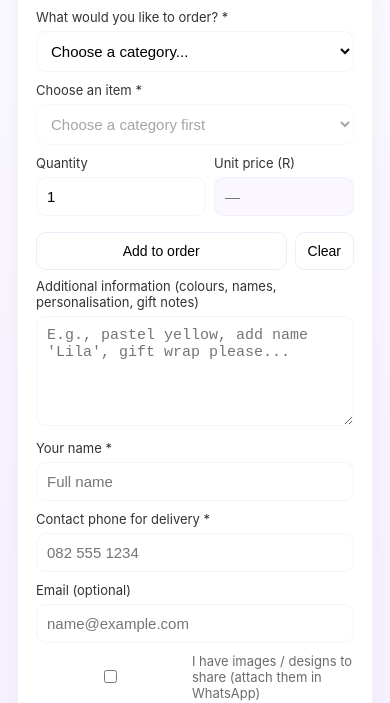
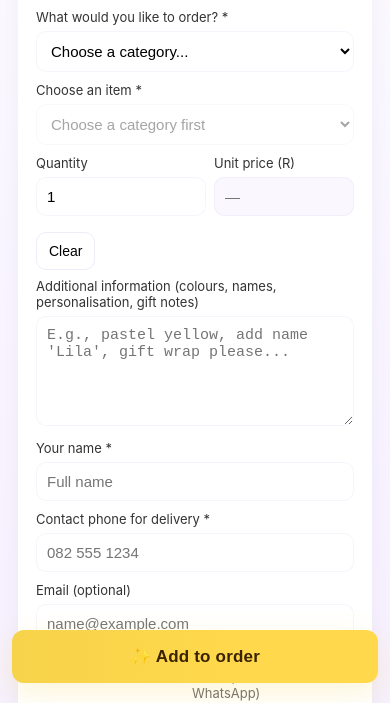
Before and after one commit to BiancaSteyn/BCH-Order-Form, a plain HTML site: page index.html in a window 390 px wide. Shown: the part 147-850 px from the top of the page. Drawn offline with Linux system fonts and the light colour scheme.

Commit message:
Update index.html

```diff
--- a/index.html
+++ b/index.html
@@ -17,6 +17,7 @@
       --card-radius:12px;
       --shadow:0 8px 28px rgba(100,70,170,0.08);
     }
+
     *{box-sizing:border-box}
     body{
       margin:0;
@@ -26,48 +27,126 @@
       padding:18px;
       -webkit-font-smoothing:antialiased;
     }
+
     .container{max-width:1100px;margin:0 auto}
-    .card{ background:var(--panel); border-radius:var(--card-radius); box-shadow:var(--shadow); padding:18px; overflow:hidden; }
+    .card{
+      background:var(--panel);
+      border-radius:var(--card-radius);
+      box-shadow:var(--shadow);
+      padding:18px;
+      overflow:hidden;
+    }
+
     header{display:flex;gap:12px;align-items:center}
-    .logo{ width:48px; height:48px; border-radius:12px; background:linear-gradient(135deg,var(--accent),var(--accent-2)); display:flex; align-items:center; justify-content:center; box-shadow:0 8px 22px rgba(139,90,223,0.12); overflow:hidden; flex-shrink:0; }
-    .logo img{ width:100%; height:100%; object-fit:contain; display:block; }
-    @media (min-width:900px){ .logo{ width:64px; height:64px; } }
-    h1{ margin:0; font-size:20px; color:var(--accent); background:var(--bee-yellow-soft); display:inline-block; padding:4px 8px; border-radius:8px; }
-    p.lead{ margin:6px 0 12px; color:var(--muted); font-size:14px }
-    .grid{ display:grid; grid-template-columns:1fr; gap:16px; margin-top:12px }
-    @media (min-width:920px){ .grid{ grid-template-columns:1fr 360px } }
-    label{ display:block; font-size:13px; color:#333; margin-bottom:6px }
-    select,input,textarea{ width:100%; padding:10px; border-radius:10px; border:1px solid rgba(120,90,200,0.06); font-size:15px; margin-bottom:10px; background:white }
-    textarea{ min-height:110px; resize:vertical }
-    input[readonly]{ background:#faf7ff; color:#222; border:1px solid rgba(120,90,200,0.06); cursor:not-allowed; }
-    .row{ display:flex; gap:8px }
-    .row .col{ flex:1 }
-    .btns{ display:flex; gap:8px; flex-wrap:wrap; margin-top:8px }
-    button.primary{ background:linear-gradient(90deg,var(--accent),var(--accent-2)); color:white; border:none; padding:12px 14px; border-radius:10px; cursor:pointer; font-weight:700; font-size:15px; box-shadow:0 6px 18px rgba(139,90,223,0.12); }
+    .logo{
+      width:48px;height:48px;border-radius:12px;
+      background:linear-gradient(135deg,var(--accent),var(--accent-2));
+      display:flex;align-items:center;justify-content:center;
+      box-shadow:0 8px 22px rgba(139,90,223,0.12);overflow:hidden;flex-shrink:0;
+    }
+    .logo img{width:100%;height:100%;object-fit:contain;display:block}
+    @media (min-width:900px){ .logo{width:64px;height:64px} }
+
+    h1{margin:0;font-size:20px;color:var(--accent);background:var(--bee-yellow-soft);display:inline-block;padding:4px 8px;border-radius:8px}
+    p.lead{margin:6px 0 12px;color:var(--muted);font-size:14px}
+
+    .grid{display:grid;grid-template-columns:1fr;gap:16px;margin-top:12px}
+    @media (min-width:920px){ .grid{grid-template-columns:1fr 360px} }
+
+    label{display:block;font-size:13px;color:#333;margin-bottom:6px}
+    select,input,textarea{width:100%;padding:10px;border-radius:10px;border:1px solid rgba(120,90,200,0.06);font-size:15px;margin-bottom:10px;background:white}
+    textarea{min-height:110px;resize:vertical}
+    input[readonly]{background:#faf7ff;color:#222;border:1px solid rgba(120,90,200,0.06);cursor:not-allowed}
+
+    .row{display:flex;gap:8px}
+    .row .col{flex:1}
+
+    .btns{display:flex;gap:8px;flex-wrap:wrap;margin-top:8px}
+
+    button.primary{
+      background:linear-gradient(90deg,var(--accent),var(--accent-2));
+      color:white;border:none;padding:12px 14px;border-radius:10px;cursor:pointer;font-weight:700;font-size:15px;
+      box-shadow:0 6px 18px rgba(139,90,223,0.12);
+    }
     button.primary:hover{ box-shadow:0 10px 28px rgba(247,211,75,0.12); transform:translateY(-1px); }
-    button.ghost{ background:transparent; border:1px solid rgba(120,90,200,0.12); padding:10px 12px; border-radius:10px; cursor:pointer; font-size:14px; }
+
+    button.ghost{ background:transparent;border:1px solid rgba(120,90,200,0.12);padding:10px 12px;border-radius:10px;cursor:pointer;font-size:14px; }
     button.ghost:hover{ border-color:var(--bee-yellow); }
-    .cart{ border-radius:10px; padding:10px; background:#fff; border:1px dashed var(--bee-yellow); }
-    .cart-row{ display:flex; gap:8px; align-items:center; padding:8px 0; border-bottom:1px solid #faf7fb }
-    .cart-row:last-child{ border-bottom:0 }
-    .cart-row .desc{ flex:1 }
-    .muted{ color:var(--muted); font-size:13px }
-    .total{ font-weight:700; font-size:16px; margin-top:8px }
-    .preview{ background:#fff; border-radius:8px; padding:12px; margin-top:12px; border:1px dashed rgba(120,90,200,0.06); font-family:"Courier New",monospace; white-space:pre-wrap; font-size:14px }
-    .vinyl-controls{ display:grid; grid-template-columns:1fr 1fr; gap:8px }
-    @media (max-width:420px){ .vinyl-controls{ grid-template-columns:1fr } }
-    .mini-gallery{ display:flex; flex-wrap:wrap; gap:8px; margin-top:8px }
-    .mini{ width:72px; height:72px; border-radius:10px; background:var(--bee-yellow-soft); display:flex; align-items:center; justify-content:center; overflow:hidden; border:1px solid rgba(120,90,200,0.06) }
-    .mini img{ width:100%; height:100%; object-fit:cover }
-    .muted-note{ font-size:13px; color:var(--muted); margin-top:10px }
-    .price-note{ font-style:italic; font-size:13px; color:var(--muted); margin-top:6px }
 
-    .item-preview { margin-top:10px; border-radius:10px; background:#fff; padding:8px; display:flex; flex-direction:column; gap:8px; align-items:center; justify-content:center; border:1px solid rgba(120,90,200,0.06); }
-    .item-preview img{ max-width:100%; max-height:160px; object-fit:contain; display:block; }
-    .item-caption{ font-weight:700; color:var(--accent); font-size:14px; text-align:center; }
-    .item-price{ font-size:13px; color:#222; text-align:center; }
+    .cart{border-radius:10px;padding:10px;background:#fff;border:1px dashed var(--bee-yellow);}
+    .cart-row{display:flex;gap:8px;align-items:center;padding:8px 0;border-bottom:1px solid #faf7fb}
+    .cart-row:last-child{border-bottom:0}
+    .cart-row .desc{flex:1}
+    .muted{color:var(--muted);font-size:13px}
+    .total{font-weight:700;font-size:16px;margin-top:8px}
 
-    .delivery-note { margin-top:8px; font-size:13px; color:var(--muted); background: linear-gradient(90deg, rgba(247,211,75,0.06), transparent); padding:8px; border-radius:8px; }
+    .preview{background:#fff;border-radius:8px;padding:12px;margin-top:12px;border:1px dashed rgba(120,90,200,0.06);font-family:"Courier New",monospace;white-space:pre-wrap;font-size:14px}
+
+    .vinyl-controls{display:grid;grid-template-columns:1fr 1fr;gap:8px}
+    @media (max-width:420px){ .vinyl-controls{grid-template-columns:1fr} }
+
+    .mini-gallery{display:flex;flex-wrap:wrap;gap:8px;margin-top:8px}
+    .mini{width:72px;height:72px;border-radius:10px;background:var(--bee-yellow-soft);display:flex;align-items:center;justify-content:center;overflow:hidden;border:1px solid rgba(120,90,200,0.06)}
+    .mini img{width:100%;height:100%;object-fit:cover}
+    .muted-note{font-size:13px;color:var(--muted);margin-top:10px}
+    .price-note{font-style:italic;font-size:13px;color:var(--muted);margin-top:6px}
+
+    .item-preview{margin-top:10px;border-radius:10px;background:#fff;padding:8px;display:flex;flex-direction:column;gap:8px;align-items:center;justify-content:center;border:1px solid rgba(120,90,200,0.06)}
+    .item-preview img{max-width:100%;max-height:160px;object-fit:contain;display:block}
+    .item-caption{font-weight:700;color:var(--accent);font-size:14px;text-align:center}
+    .item-price{font-size:13px;color:#222;text-align:center}
+
+    .delivery-note{margin-top:8px;font-size:13px;color:var(--muted);background:linear-gradient(90deg, rgba(247,211,75,0.06), transparent);padding:8px;border-radius:8px}
+
+    /* --- Standout Add button styles --- */
+    #addBtn {
+      background: linear-gradient(90deg, #f7d34b 0%, #ffd84b 60%);
+      color: #3a2300;
+      border: none !important;
+      box-shadow: 0 10px 30px rgba(247,211,75,0.22);
+      padding: 14px 16px;
+      font-weight: 800;
+      font-size: 16px;
+      border-radius: 12px;
+      cursor: pointer;
+      transition: transform .14s ease, box-shadow .14s ease, opacity .14s;
+      display: inline-flex;
+      align-items: center;
+      justify-content: center;
+      gap: 8px;
+      letter-spacing: .2px;
+      animation: bch-pulse 2.6s ease-in-out 1;
+    }
+    #addBtn:hover,
+    #addBtn:focus {
+      transform: translateY(-4px);
+      box-shadow: 0 18px 40px rgba(247,211,75,0.30);
+      opacity: 0.98;
+    }
+    #addBtn:active {
+      transform: translateY(-1px) scale(0.997);
+    }
+    @keyframes bch-pulse {
+      0%   { transform: translateY(0) scale(1); }
+      40%  { transform: translateY(-2px) scale(1.02); }
+      100% { transform: translateY(0) scale(1); }
+    }
+
+    /* Sticky behavior for mobile: make the add button fixed at the bottom of the viewport */
+    @media (max-width:640px){
+      #addBtn {
+        position: fixed;
+        left: 12px;
+        right: 12px;
+        bottom: 14px;
+        z-index: 9999;
+        width: auto;
+        padding: 16px 18px;
+        font-size: 17px;
+      }
+      .card { padding-bottom: 98px; }
+    }
+
   </style>
 </head>
 <body>
@@ -118,7 +197,8 @@
             </div>
 
             <div style="display:flex;gap:8px;margin-bottom:8px">
-              <button id="addBtn" type="button" class="ghost" style="flex:1">Add to order</button>
+              <!-- standout add button (emoji added) -->
+              <button id="addBtn" type="button" style="flex:1">✨ Add to order</button>
               <button id="clearBtn" type="button" class="ghost">Clear</button>
             </div>
 
@@ -139,7 +219,7 @@
               <label for="hasImage" class="muted">I have images / designs to share (attach them in WhatsApp)</label>
             </div>
 
-            <div class="btns">
+            <div class="btns" style="margin-top:4px">
               <button class="primary" id="sendBtn" type="submit">Send order to WhatsApp</button>
               <button id="copyBtn" type="button" class="ghost">Copy message</button>
             </div>
@@ -376,6 +456,7 @@
       }
       if(vinylPerCm && vinylWidth){ vinylPerCm.addEventListener('input', computeVinylUnit); vinylWidth.addEventListener('input', computeVinylUnit); }
 
+      // CART
       let cart = [];
       function renderCart(){
         cartItemsEl.innerHTML = '';
@@ -422,6 +503,7 @@
         priceNote.style.display='block';
       }
 
+      // add item
       addBtn.addEventListener('click', function(){
         const category = categoryEl.value;
         const item = itemEl.value;
```
